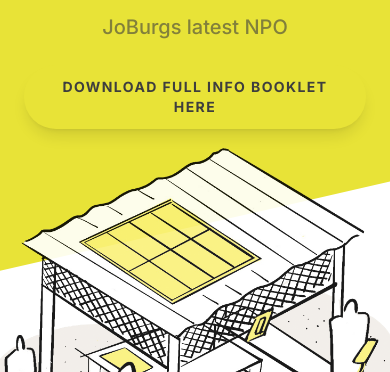
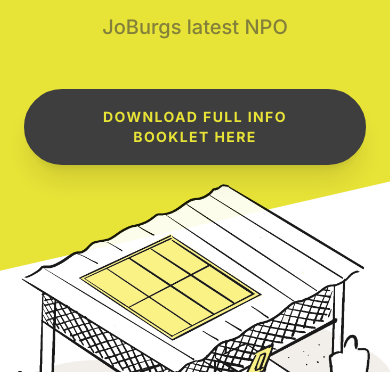
Before and after one commit to josephcoenen/SCALE, a plain HTML site: page index.html in a window 390 px wide. Shown: the part 472-844 px from the top of the page. Drawn offline with nearby package versions, Linux system fonts and the light colour scheme.

Commit message:
Improve mobile button spacing and contrast

```diff
--- a/index.html
+++ b/index.html
@@ -66,7 +66,7 @@
                             SCALE UP YOUR<br />NEIGHBOURHOOD!</h2>
                         <p class="text-xl md:text-2xl opacity-60 font-medium">JoBurgs latest NPO</p>
                         <a href="https://syncandshare.lrz.de/getlink/fiJ2UR4iPLzEuoa2A95Bbj/" target="_blank"
-                            class="inline-block mt-6 bg-primary-yellow text-charcoal font-bold py-3 px-8 rounded-full uppercase tracking-widest hover:scale-105 transition-transform shadow-lg text-sm md:text-base">
+                            class="inline-block mt-12 md:mt-8 bg-charcoal text-primary-yellow font-bold py-4 px-10 rounded-full uppercase tracking-widest hover:scale-105 transition-transform shadow-xl text-sm md:text-base border-2 border-charcoal">
                             Download full info booklet here
                         </a>
                     </div>
```
